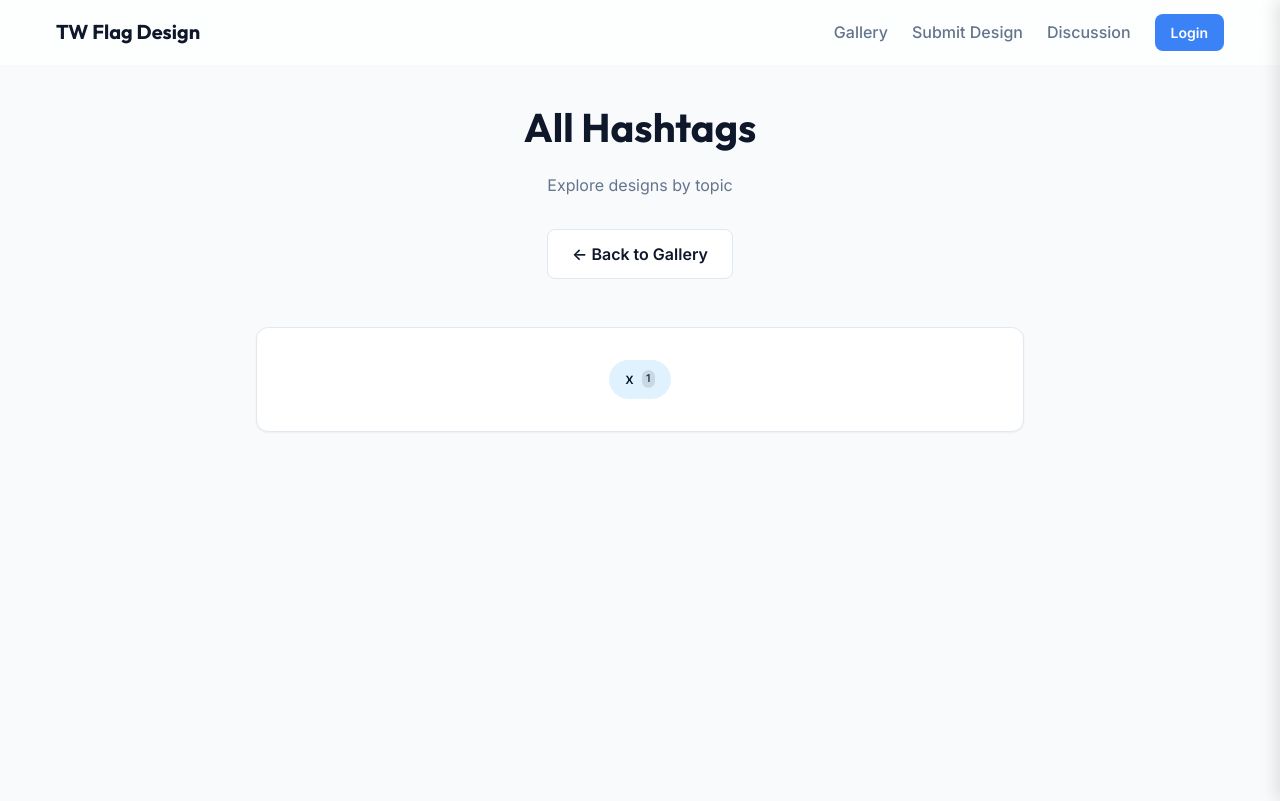
After one commit to hansioux/twflagdesign, a Flask app: page /hashtags in a window 1280 px wide. The commit adds this page. Run offline with Flask 3, Linux system fonts and the light colour scheme; tables that the repository leaves empty hold one stand-in row (values such as "Sample post").

```diff
--- a/app/main/routes.py
+++ b/app/main/routes.py
@@ -52,6 +52,24 @@ def index():
     top_tags = tag_counts.most_common(5)
 
     return render_template('index.html', designs=designs, search_query=q, top_tags=top_tags)
+
+@bp.route('/hashtags')
+def hashtags():
+    # Calculate all hashtags from all approved designs
+    all_designs = Design.query.filter_by(approved=True).all()
+    tag_counts = Counter()
+    for d in all_designs:
+        if d.hashtags:
+            # Split and clean tags
+            tags = d.hashtags.lower().split()
+            tag_counts.update(tags)
+
+    # Sort by count desc, then alphabetical
+    # most_common() returns list of (elem, count) sorted by count.
+    # We might want secondary sort by name if counts are equal, but most_common is stable.
+    all_tags = tag_counts.most_common()
+
+    return render_template('hashtags.html', all_tags=all_tags)
 
 @bp.route('/submit', methods=['GET', 'POST'])
 @login_required
@@ -353,6 +371,7 @@ def convert_post_to_design(post_id):
         image_filename=post.image_filename,
         author=post.author,
         created_at=post.created_at,
+        hashtags='#Converted',
         approved=True # Admin action implies approval
     )
     db.session.add(design)
--- a/app/templates/edit_design.html
+++ b/app/templates/edit_design.html
@@ -79,13 +79,13 @@
                     </div>
                     <div id="convert-confirm-ui"
                         style="display: none; background: var(--color-background-muted); padding: 1rem; border-radius: var(--radius-md);">
-                        <p style="color: var(--color-danger); font-weight: bold; margin-bottom: 0.5rem;">Are you sure?
+                        <p style="color: var(--color-error); font-weight: bold; margin-bottom: 0.5rem;">Are you sure?
                         </p>
                         <p style="font-size: 0.9rem; margin-bottom: 1rem;">This will delete the Design entry and create
                             a Discussion Post. Ratings will be lost. Comments will be moved.</p>
                         <div style="display: flex; gap: 0.5rem;">
                             <button type="submit" class="btn"
-                                style="background-color: var(--color-danger); color: white; flex: 1;">Yes,
+                                style="background-color: var(--color-error); color: white; flex: 1;">Yes,
                                 Convert</button>
                             <button type="button" class="btn" style="background-color: var(--color-border); flex: 1;"
                                 onclick="document.getElementById('convert-confirm-ui').style.display='none'; document.getElementById('convert-initial').style.display='block';">
--- a/app/templates/edit_post.html
+++ b/app/templates/edit_post.html
@@ -91,13 +91,13 @@
                     </div>
                     <div id="convert-confirm-ui"
                         style="display: none; background: var(--color-background-muted); padding: 1rem; border-radius: var(--radius-md);">
-                        <p style="color: var(--color-danger); font-weight: bold; margin-bottom: 0.5rem;">Are you sure?
+                        <p style="color: var(--color-error); font-weight: bold; margin-bottom: 0.5rem;">Are you sure?
                         </p>
                         <p style="font-size: 0.9rem; margin-bottom: 1rem;">This will delete the post and create a Design
                             entry. Comments will be moved.</p>
                         <div style="display: flex; gap: 0.5rem;">
                             <button type="submit" class="btn"
-                                style="background-color: var(--color-danger); color: white; flex: 1;">Yes,
+                                style="background-color: var(--color-error); color: white; flex: 1;">Yes,
                                 Convert</button>
                             <button type="button" class="btn" style="background-color: var(--color-border); flex: 1;"
                                 onclick="document.getElementById('convert-confirm-ui').style.display='none'; document.getElementById('convert-initial').style.display='block';">
--- /dev/null
+++ b/app/templates/hashtags.html
@@ -0,0 +1,36 @@
+{% extends "layout.html" %}
+
+{% block content %}
+<div class="container" style="max-width: 800px;">
+    <div style="text-align: center; margin-bottom: 3rem;">
+        <h1
+            style="font-family: var(--font-heading); font-size: 2.5rem; margin-bottom: 1rem; color: var(--color-primary);">
+            All Hashtags</h1>
+        <p style="color: var(--color-text-muted); margin-bottom: 2rem;">Explore designs by topic</p>
+
+        <div style="margin-bottom: 2rem;">
+            <a href="{{ url_for('main.index') }}" class="btn"
+                style="border: 1px solid var(--color-border); background: var(--color-surface);">&larr; Back to
+                Gallery</a>
+        </div>
+    </div>
+
+    <div class="card" style="padding: 2rem;">
+        {% if all_tags %}
+        <div style="display: flex; flex-wrap: wrap; gap: 0.75rem; justify-content: center;">
+            {% for tag, count in all_tags %}
+            <a href="{{ url_for('main.index', q=tag) }}"
+                style="text-decoration: none; color: #0f172a; background: #e0f2fe; padding: 0.5rem 1rem; border-radius: 999px; font-size: {{ 0.9 + (count * 0.05) if count < 10 else 1.4 }}rem; font-weight: 500; transition: transform 0.2s, background 0.2s; display: inline-flex; align-items: center; gap: 0.5rem;">
+                {{ tag }}
+                <span
+                    style="font-size: 0.7em; background: rgba(0,0,0,0.1); padding: 0.1em 0.4em; border-radius: 999px;">{{
+                    count }}</span>
+            </a>
+            {% endfor %}
+        </div>
+        {% else %}
+        <p style="text-align: center; color: var(--color-text-muted);">No hashtags found yet.</p>
+        {% endif %}
+    </div>
+</div>
+{% endblock %}
--- a/app/templates/index.html
+++ b/app/templates/index.html
@@ -12,6 +12,10 @@
             {{ tag }} <span style="font-size: 0.8em; opacity: 0.7;">({{ count }})</span>
         </a>
         {% endfor %}
+        <a href="{{ url_for('main.hashtags') }}"
+            style="text-decoration: none; color: var(--color-text-muted); padding: 0.25rem 0.75rem; font-size: 0.9rem; font-weight: 500; transition: color 0.2s;">
+            More...
+        </a>
     </div>
 
     <!-- Search Bar -->
```
Also changed, not shown: instance/site.db.
